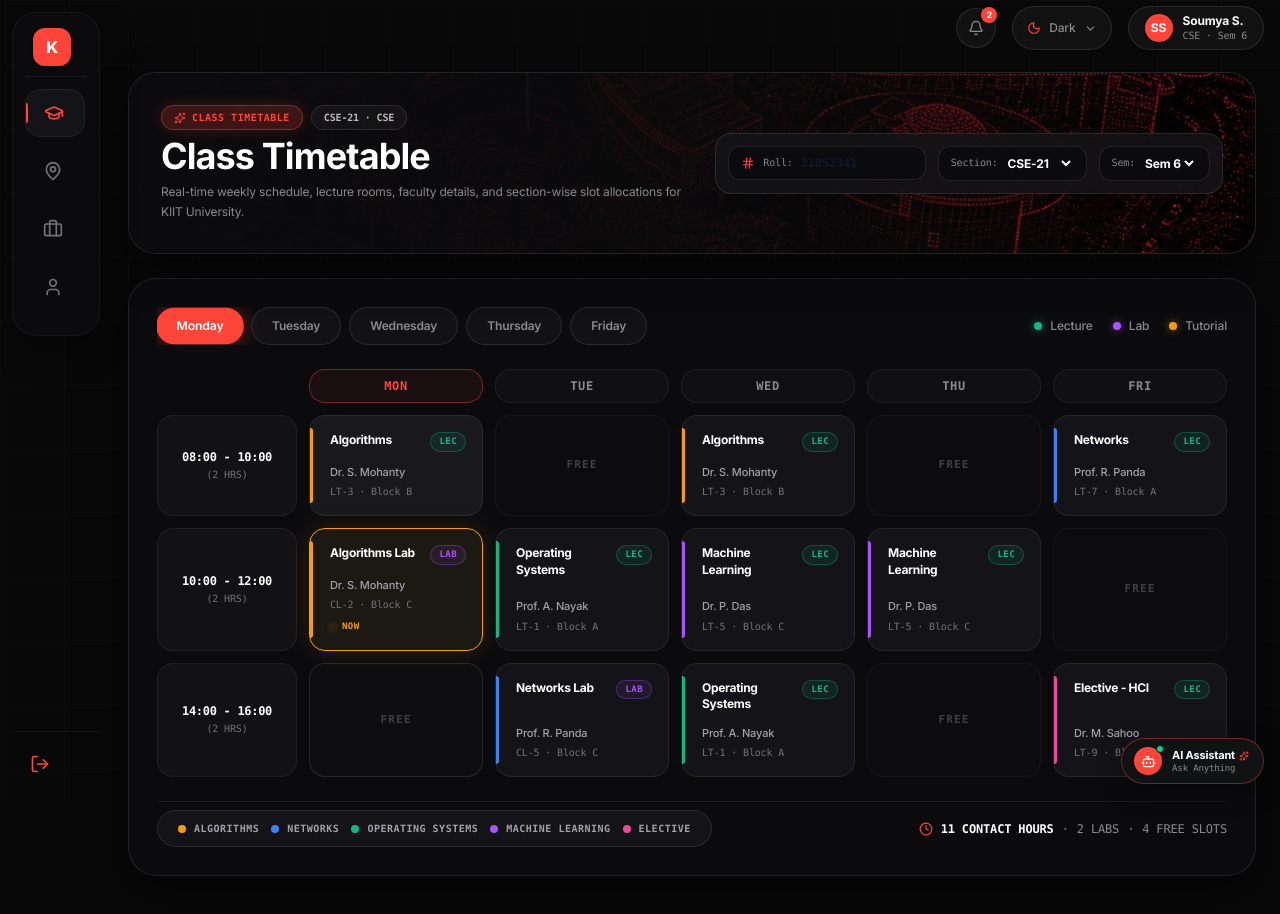
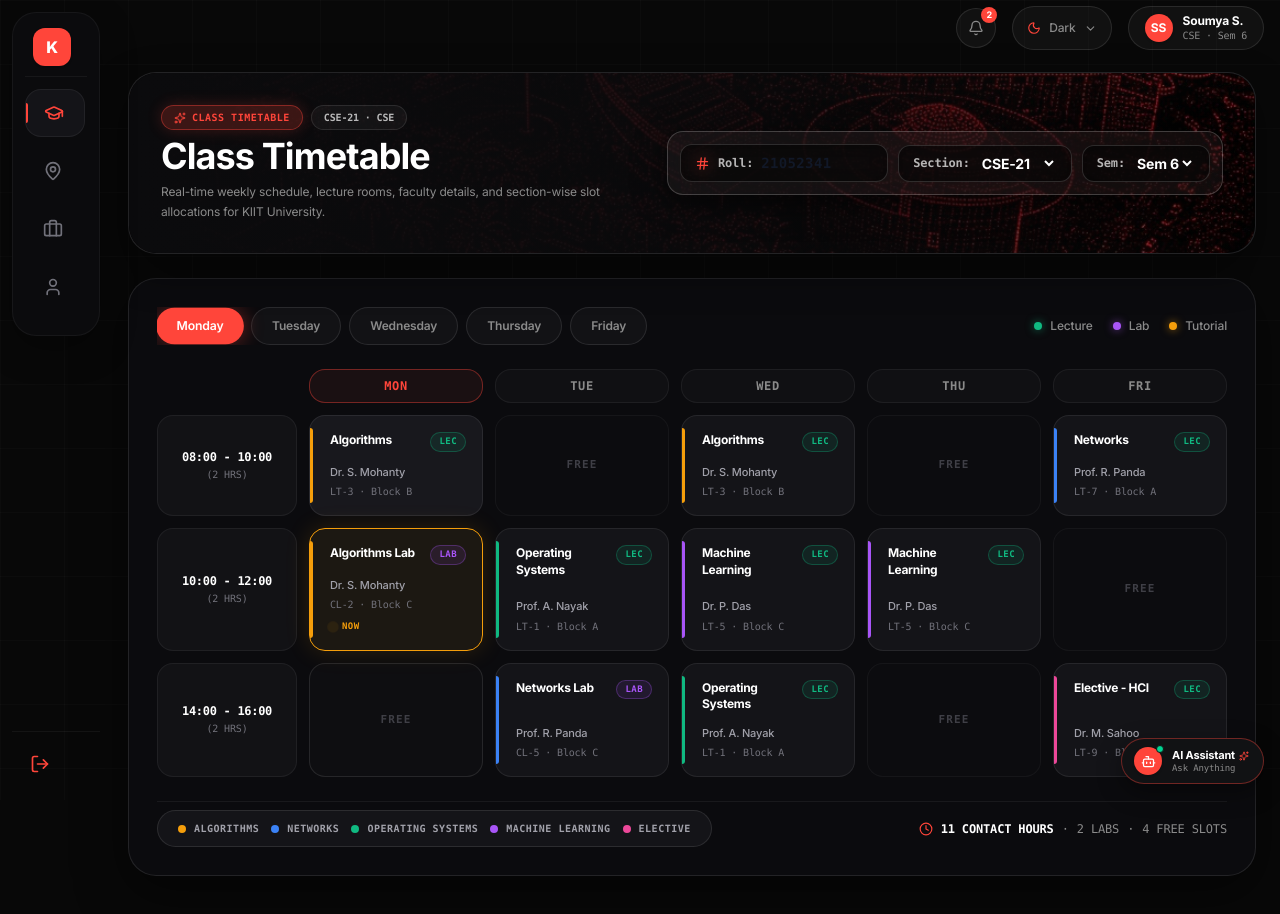
Before and after one commit to priyangshu24/KIITAnumaan, a Next.js app: page /workspace/academic/class-timetable in a window 1280 px wide. Shown: the top 914 px of the page. Built offline with nearby package versions, Linux system fonts and the light colour scheme.

Commit message:
style: enhance Class Timetable controls with translucent liquid glassmorphism and high-contrast white text

```diff
--- a/app/workspace/academic/class-timetable/page.tsx
+++ b/app/workspace/academic/class-timetable/page.tsx
@@ -187,49 +187,49 @@ export default function ClassTimetablePage() {
             </p>
           </div>
 
-          {/* Section & Roll No Controls Container */}
-          <div className="flex flex-wrap items-center gap-3 shrink-0 bg-[#141418]/80 backdrop-blur-xl p-3 rounded-2xl border border-white/10 shadow-lg">
-            {/* Roll No Input */}
-            <div className="flex items-center gap-2 bg-[#0B0B0D] border border-white/10 rounded-xl px-3 py-2 text-xs focus-within:border-[#FF453A]/50 transition-all">
-              <Hash size={14} className="text-[#FF453A]" />
-              <span className="text-[10px] text-[#8A8A8A] font-mono hidden sm:inline">Roll:</span>
+          {/* Liquid Glassmorphic Section & Roll No Controls Container */}
+          <div className="flex flex-wrap items-center gap-2.5 shrink-0 bg-white/[0.04] backdrop-blur-2xl p-2.5 sm:p-3 rounded-2xl border border-white/20 shadow-[0_8px_32px_rgba(0,0,0,0.6)]">
+            {/* Roll No Input Box */}
+            <div className="flex items-center gap-2 bg-black/60 backdrop-blur-md border border-white/15 hover:border-[#FF453A]/50 focus-within:border-[#FF453A] rounded-xl px-3.5 py-2 text-xs transition-all shadow-inner">
+              <Hash size={15} className="text-[#FF453A] shrink-0 drop-shadow-[0_0_8px_rgba(255,69,58,0.5)]" />
+              <span className="text-xs text-white/70 font-mono font-semibold hidden sm:inline shrink-0">Roll:</span>
               <input
                 type="text"
                 value={rollNumber}
                 onChange={(e) => setRollNumber(e.target.value)}
                 placeholder="Enter Roll No"
-                className="bg-transparent text-white font-mono font-bold text-xs outline-none w-24 sm:w-28"
+                className="bg-transparent text-white font-mono font-bold text-xs sm:text-sm outline-none w-24 sm:w-28 tracking-wide placeholder:text-white/40"
               />
             </div>
 
-            {/* Select Section Dropdown */}
-            <div className="flex items-center gap-1.5 bg-[#0B0B0D] border border-white/10 rounded-xl px-3 py-2 text-xs cursor-pointer">
-              <span className="text-[10px] text-[#8A8A8A] font-mono">Section:</span>
+            {/* Select Section Dropdown Box */}
+            <div className="flex items-center gap-2 bg-black/60 backdrop-blur-md border border-white/15 hover:border-white/30 rounded-xl px-3.5 py-2 text-xs cursor-pointer shadow-inner">
+              <span className="text-xs text-white/70 font-mono font-semibold shrink-0">Section:</span>
               <select
                 value={selectedSection}
                 onChange={(e) => setSelectedSection(e.target.value)}
-                className="bg-transparent text-white font-bold outline-none cursor-pointer text-xs"
+                className="bg-transparent text-white font-bold outline-none cursor-pointer text-xs sm:text-sm"
               >
-                <option value="CSE-21" className="bg-[#141418]">CSE-21</option>
-                <option value="CSE-22" className="bg-[#141418]">CSE-22</option>
-                <option value="CSE-23" className="bg-[#141418]">CSE-23</option>
-                <option value="CSSE-01" className="bg-[#141418]">CSSE-01</option>
-                <option value="IT-02" className="bg-[#141418]">IT-02</option>
-                <option value="ECE-05" className="bg-[#141418]">ECE-05</option>
+                <option value="CSE-21" className="bg-[#111214] text-white">CSE-21</option>
+                <option value="CSE-22" className="bg-[#111214] text-white">CSE-22</option>
+                <option value="CSE-23" className="bg-[#111214] text-white">CSE-23</option>
+                <option value="CSSE-01" className="bg-[#111214] text-white">CSSE-01</option>
+                <option value="IT-02" className="bg-[#111214] text-white">IT-02</option>
+                <option value="ECE-05" className="bg-[#111214] text-white">ECE-05</option>
               </select>
             </div>
 
-            {/* Select Semester Dropdown */}
-            <div className="flex items-center gap-1.5 bg-[#0B0B0D] border border-white/10 rounded-xl px-3 py-2 text-xs cursor-pointer">
-              <span className="text-[10px] text-[#8A8A8A] font-mono">Sem:</span>
+            {/* Select Semester Dropdown Box */}
+            <div className="flex items-center gap-2 bg-black/60 backdrop-blur-md border border-white/15 hover:border-white/30 rounded-xl px-3.5 py-2 text-xs cursor-pointer shadow-inner">
+              <span className="text-xs text-white/70 font-mono font-semibold shrink-0">Sem:</span>
               <select
                 value={selectedSemester}
                 onChange={(e) => setSelectedSemester(e.target.value)}
-                className="bg-transparent text-white font-bold outline-none cursor-pointer text-xs"
+                className="bg-transparent text-white font-bold outline-none cursor-pointer text-xs sm:text-sm"
               >
-                <option value="Semester 5" className="bg-[#141418]">Sem 5</option>
-                <option value="Semester 6" className="bg-[#141418]">Sem 6</option>
-                <option value="Semester 7" className="bg-[#141418]">Sem 7</option>
+                <option value="Semester 5" className="bg-[#111214] text-white">Sem 5</option>
+                <option value="Semester 6" className="bg-[#111214] text-white">Sem 6</option>
+                <option value="Semester 7" className="bg-[#111214] text-white">Sem 7</option>
               </select>
             </div>
           </div>
```
